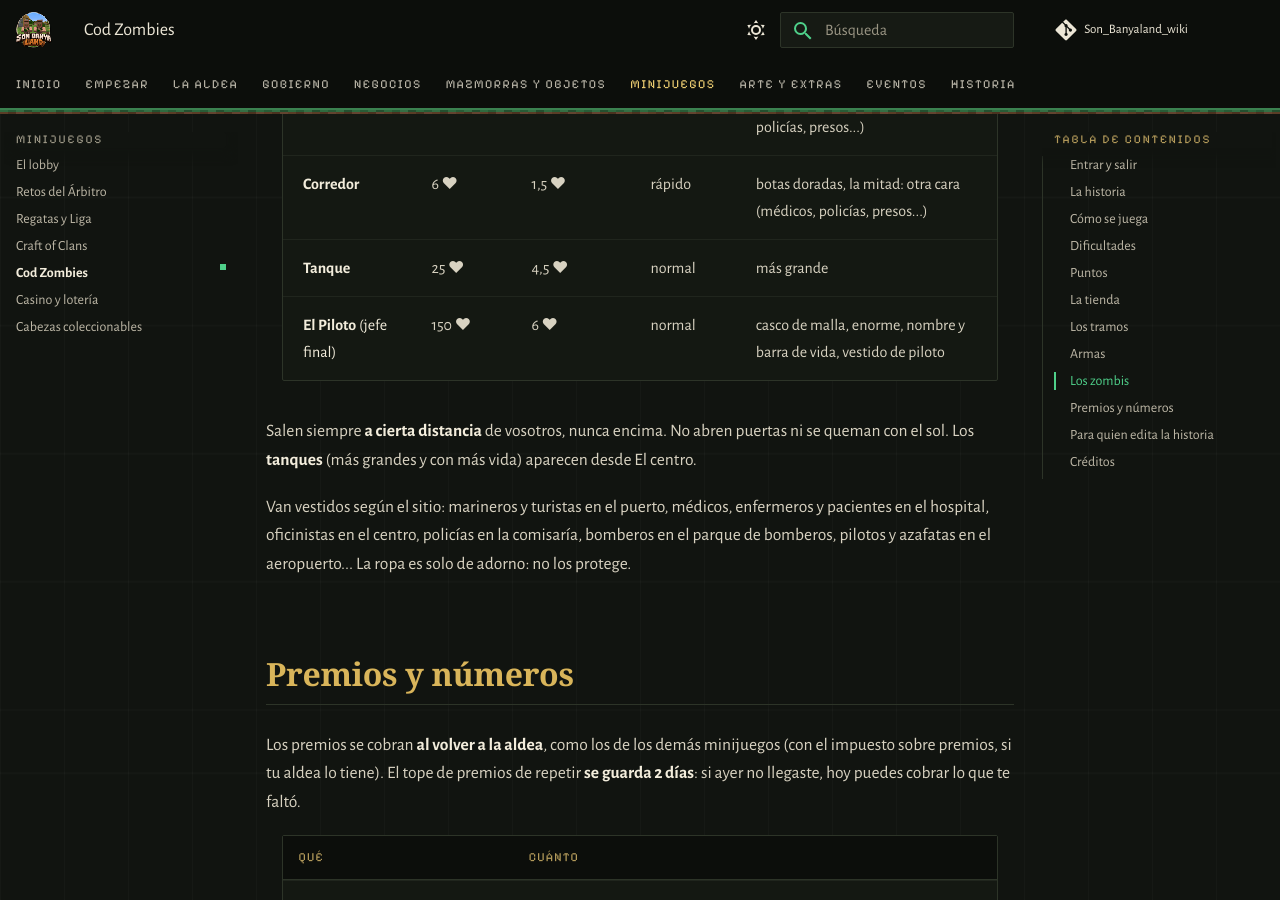
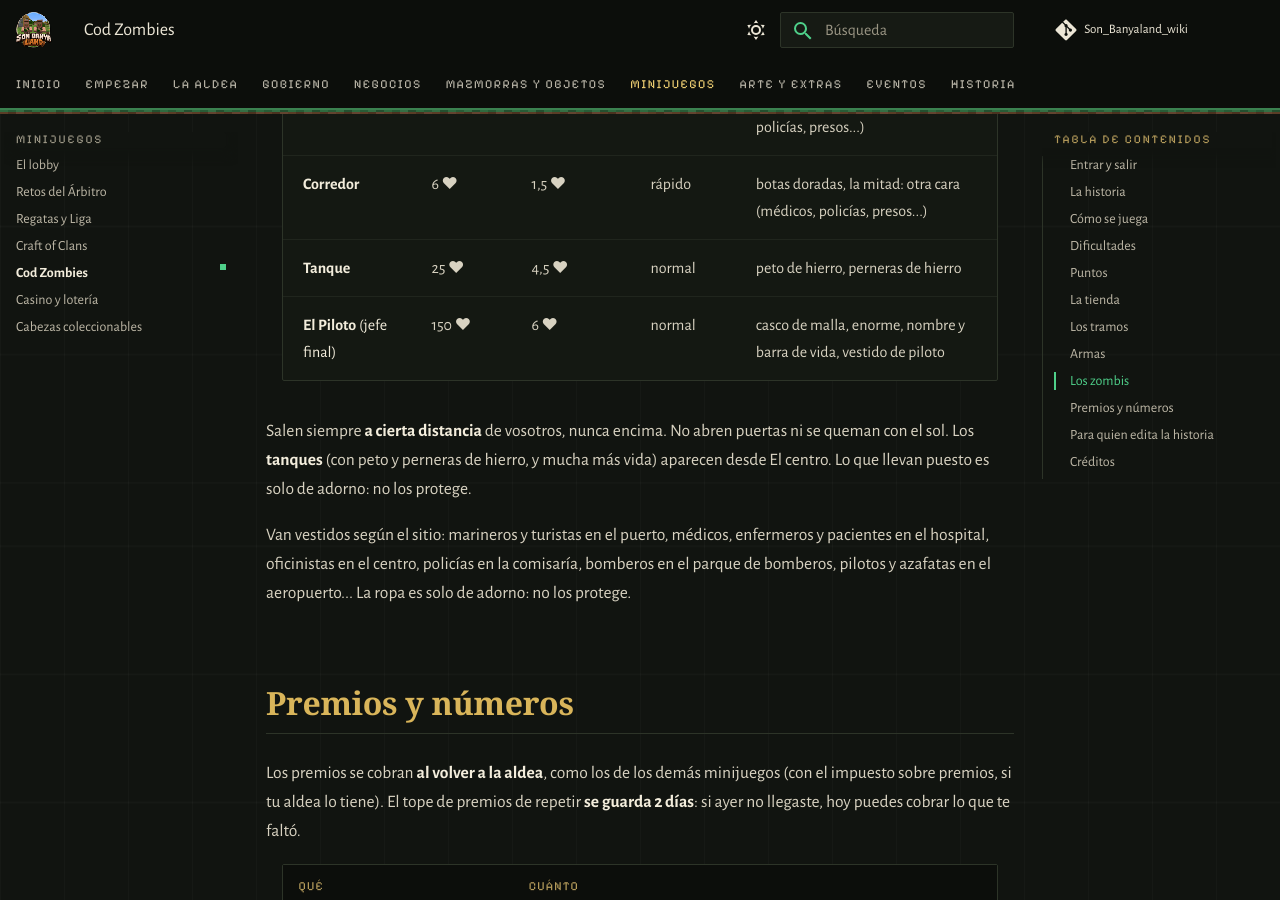
Before and after one commit to PigPilgrim/Son_Banyaland_wiki, an MkDocs documentation site: the page built from docs/zombies.md, in a window 1280 px wide and 900 px high, scrolled down 10104 px. Built offline with MkDocs 1.6.1 and Material for MkDocs 9.7.7, drawn with Linux system fonts in a browser that asks for light colours; some web fonts are replaced; comment, search, counter and statistics services are not loaded.

Commit message:
Cod Zombies: el tanque ya no es más grande (cabe por las puertas); lleva peto y perneras de hierro de adorno
Co-Authored-By: Claude Opus 5.5 <noreply@anthropic.com>

```diff
--- a/docs/_generado/zombies_zombis.md
+++ b/docs/_generado/zombies_zombis.md
@@ -2,5 +2,5 @@
 |---|---|---|---|---|
 | **Zombi** | 10 ♥ | 2,25 ♥ | normal | la mitad: otra cara (médicos, policías, presos...) |
 | **Corredor** | 6 ♥ | 1,5 ♥ | rápido | botas doradas, la mitad: otra cara (médicos, policías, presos...) |
-| **Tanque** | 25 ♥ | 4,5 ♥ | normal | más grande |
+| **Tanque** | 25 ♥ | 4,5 ♥ | normal | peto de hierro, perneras de hierro |
 | **El Piloto** (jefe final) | 150 ♥ | 6 ♥ | normal | casco de malla, enorme, nombre y barra de vida, vestido de piloto |
--- a/docs/zombies.md
+++ b/docs/zombies.md
@@ -138,7 +138,8 @@ al lobby con el equipo vacío (se puede repetir cuando quieras) y se abre la **d
 --8<-- "_generado/zombies_zombis.md"
 
 Salen siempre **a cierta distancia** de vosotros, nunca encima. No abren puertas ni se queman con el sol. Los
-**tanques** (más grandes y con más vida) aparecen desde El centro.
+**tanques** (con peto y perneras de hierro, y mucha más vida) aparecen desde El centro. Lo que llevan puesto es solo de
+adorno: no los protege.
 
 Van vestidos según el sitio: marineros y turistas en el puerto, médicos, enfermeros y pacientes en el hospital,
 oficinistas en el centro, policías en la comisaría, bomberos en el parque de bomberos, pilotos y azafatas en el
```
